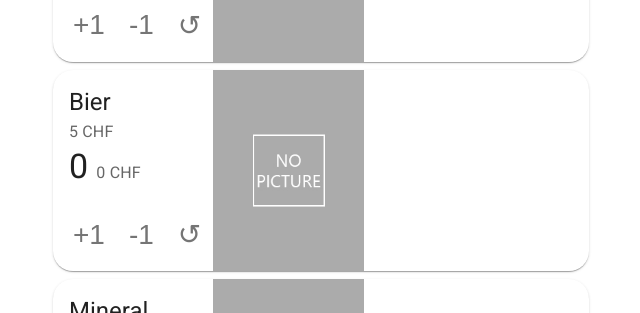
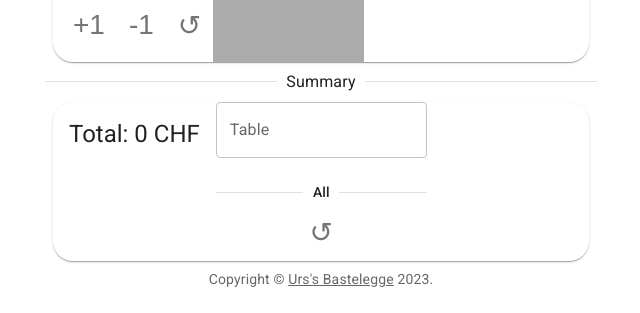
Before and after one commit to izibizi/menu-calc, a React (Create React App) app: page / in a window 1280 px wide. Shown: the part 639-952 px from the top of the page, without its empty margins (319-959 px from the left). Built offline with nearby package versions, Linux system fonts and the light colour scheme.

Commit message:
Add cart list State Naming should be better

```diff
--- a/src/App.tsx
+++ b/src/App.tsx
@@ -3,8 +3,9 @@ import Container from '@mui/material/Container';
 import Typography from '@mui/material/Typography';
 import Box from '@mui/material/Box';
 import Link from '@mui/material/Link';
-import { MenuItem } from './MenuItem';
-import { data } from './data'
+
+import { Menu } from './MenuItem';
+
 
 function Copyright() {
   return (
@@ -18,6 +19,7 @@ function Copyright() {
   );
 }
 
+
 export default function App() {
   return (
     <Container maxWidth="sm">
@@ -26,18 +28,8 @@ export default function App() {
           Menu Calculator
         </Typography>
         {/* <ProTip /> */}
-        {data.menuItems.map((item, i) => {
-          return (
-            <MenuItem
-              name={item.name}
-              price={item.price}
-              image={item.image}
-            />
-          );
-        })}
-        <MenuItem name={"Bier"} price={5} />
-        <MenuItem name={"Mineral"} price={4} />
-        <MenuItem name={"Wein"} price={15} />
+
+        <Menu />
 
         {/* Todo: Total and maybe list of order */}
         {/* Todo: reset all button */}
--- a/src/MenuItem.tsx
+++ b/src/MenuItem.tsx
@@ -5,31 +5,49 @@ import CardContent from '@mui/material/CardContent';
 import CardMedia from '@mui/material/CardMedia';
 import IconButton from '@mui/material/IconButton';
 import Typography from '@mui/material/Typography';
+import List from '@mui/material/List';
+import ListItem from '@mui/material/ListItem';
+import ListItemText from '@mui/material/ListItemText';
+import TextField from '@mui/material/TextField';
+import Divider from '@mui/material/Divider';
+
+import { data } from './data'
+
 import noPicture from './img/No_Picture.jpg'
 
-export interface MenuItemProps {
+function initItemList() {
+  let items = new Array<MenuItemCounterProps>();
+  for (const item of data.menuItems) {
+    items.push({
+      name: item.name,
+      price: item.price,
+      image: item.image,
+      count: 0,
+      key: item.name,
+    })
+  }
+  return items
+}
+
+export type MenuItemProps = {
   name: string
   price: number
   image?: string
 
 }
 
-export const MenuItem: React.FC<MenuItemProps> = ({name, price, image = noPicture}: MenuItemProps) => {
-    const [count, setCount] = React.useState(0)
-    function plus_1() {
-        setCount(count + 1)
-    }
-    function minus_1() {
-        if (count > 0) {
-            setCount(count - 1)
+type PropsAddon = {
+  count: number
+  addFn: (value: any) => void
+  subFn: (value: any) => void
+  resetFn: (value: any) => void
 }
 
-    }
-    function reset() {
-        setCount(0)
-    }
+type Props = MenuItemProps & PropsAddon
+
+export const MenuItem: React.FC<Props> = ({ name, price, image = noPicture, count, addFn, subFn, resetFn }) => {
   return (
-    // <div>{name} costs {price} CHF</div>
+
     <Card sx={{ display: 'flex', borderRadius: 5, margin: 1 }}>
       <Box sx={{ display: 'flex', flexDirection: 'column' }}>
         <CardContent sx={{ flex: '1 0 auto' }}>
@@ -42,18 +60,18 @@ export const MenuItem: React.FC<MenuItemProps> = ({name, price, image = noPictur
           <Typography variant="h4" component="span">
             {count}
           </Typography>
-          <Typography variant="subtitle1" color="text.secondary" component="span" sx={{ margin: 1}}>
+          <Typography variant="subtitle1" color="text.secondary" component="span" sx={{ margin: 1 }}>
             {count * price} CHF
           </Typography>
         </CardContent>
         <Box sx={{ display: 'flex', alignItems: 'center', pl: 1, pb: 1 }}>
-          <IconButton onClick={plus_1} aria-label="plus_1" size="large">
+          <IconButton onClick={addFn} aria-label="plus_1" size="large">
             +1
           </IconButton>
-          <IconButton onClick={minus_1} aria-label="minus_1" size="large">
+          <IconButton onClick={subFn} aria-label="minus_1" size="large">
             -1
           </IconButton>
-          <IconButton onClick={reset} aria-label="rest" size="large">
+          <IconButton onClick={resetFn} aria-label="rest" size="large">
             ↺
           </IconButton>
         </Box>
@@ -67,3 +85,116 @@ export const MenuItem: React.FC<MenuItemProps> = ({name, price, image = noPictur
     </Card>
   );
 }
+
+
+type CounterAddon = {
+  key: string
+  count: number
+}
+
+type MenuItemCounterProps = MenuItemProps & CounterAddon
+
+
+
+export const Menu: React.FC = () => {
+  const [cart, setCart] = React.useState<Array<MenuItemCounterProps>>(initItemList() || [])
+  return (
+    <>
+      {cart.map((item, i) => {
+        return (
+          <MenuItem
+            name={item.name}
+            price={item.price}
+            image={item.image}
+            count={item.count}
+            addFn={() => {
+              setCart((oldValue) => {
+                const oldCart = [...oldValue]
+                oldCart[i].count = oldCart[i].count + 1
+                return oldCart
+              })
+            }}
+            subFn={() => {
+              setCart((oldValue) => {
+                const oldCart = [...oldValue]
+                if (oldCart[i].count > 0) {
+                  oldCart[i].count = oldCart[i].count - 1
+                }
+                return oldCart
+              })
+            }}
+            resetFn={() => {
+              setCart((oldValue) => {
+                const oldCart = [...oldValue]
+                oldCart[i].count = 0
+                return oldCart
+              })
+            }}
+          />
+        );
+      })}
+      <Divider>Summary</Divider>
+      <MenuSummary
+        cart={cart}
+        setCart={setCart}
+      />
+    </>
+  );
+}
+
+
+type MenuSummaryProps = {
+  cart: MenuItemCounterProps[]
+  setCart: (value: MenuItemCounterProps[]) => void
+}
+
+export const MenuSummary: React.FC<MenuSummaryProps> = ({ cart, setCart }) => {
+  let total = 0
+  cart.forEach((item) => { total = total + item.count * item.price })
+
+  return (
+    // <div>{name} costs {price} CHF</div>
+    <Card sx={{ display: 'flex', borderRadius: 5, margin: 1 }}>
+      <Box sx={{ display: 'flex', flexDirection: 'column' }}>
+        <CardContent sx={{ flex: '1 0 auto' }}>
+          <Typography component="div" variant="h5">
+            Total: {total} CHF
+          </Typography>
+        </CardContent>
+        <Box sx={{ display: 'flex', alignItems: 'center', pl: 1, pb: 1 }}>
+          <List dense={true}>
+
+            {cart.map((item) => {
+              if (item.count > 0) {
+                return (
+                  <ListItem>
+                    <ListItemText
+                      primary={item.name}
+                      secondary={item.count + " * " + item.price + " CHF = " + item.count * item.price}
+                    />
+                  </ListItem>
+                )
+              } else {
+                return (<></>)
+              }
+            })}
+
+          </List>
+        </Box>
+      </Box>
+      <Box sx={{ display: 'flex', flexDirection: 'column' }}>
+        <TextField fullWidth label="Table" id="table" sx={{ marginBottom: 3 }} />
+        <Divider><Typography variant='subtitle2'>All</Typography></Divider>
+        <IconButton onClick={() => {
+          setCart(initItemList() || [])
+        }}
+          aria-label="rest" size="large">
+          ↺
+        </IconButton>
+        {/* <IconButton onClick={() => {}} aria-label="print" size="large">
+            Print
+          </IconButton> */}
+      </Box>
+    </Card>
+  );
+}
--- a/src/data.ts
+++ b/src/data.ts
@@ -4,7 +4,7 @@ import lagerImg from './img/lager-hell.webp'
 import colaImg from './img/cola.jpg'
 
 
-interface Data {
+type Data = {
     menuItems: MenuItemProps[]
 }
 
@@ -14,7 +14,7 @@ export const data: Data = {
         {
             name: "Bier",
             price: 5,
-            image: lagerImg
+            image: lagerImg,
         },
         {
             name: "Cola",
@@ -23,7 +23,7 @@ export const data: Data = {
         },
         {
             name: "Mineral",
-            price: 4,
+            price: 3.5,
             // image: colaImg
         }
     ]
```
Lines whose indentation alone changed are shown as unchanged.
